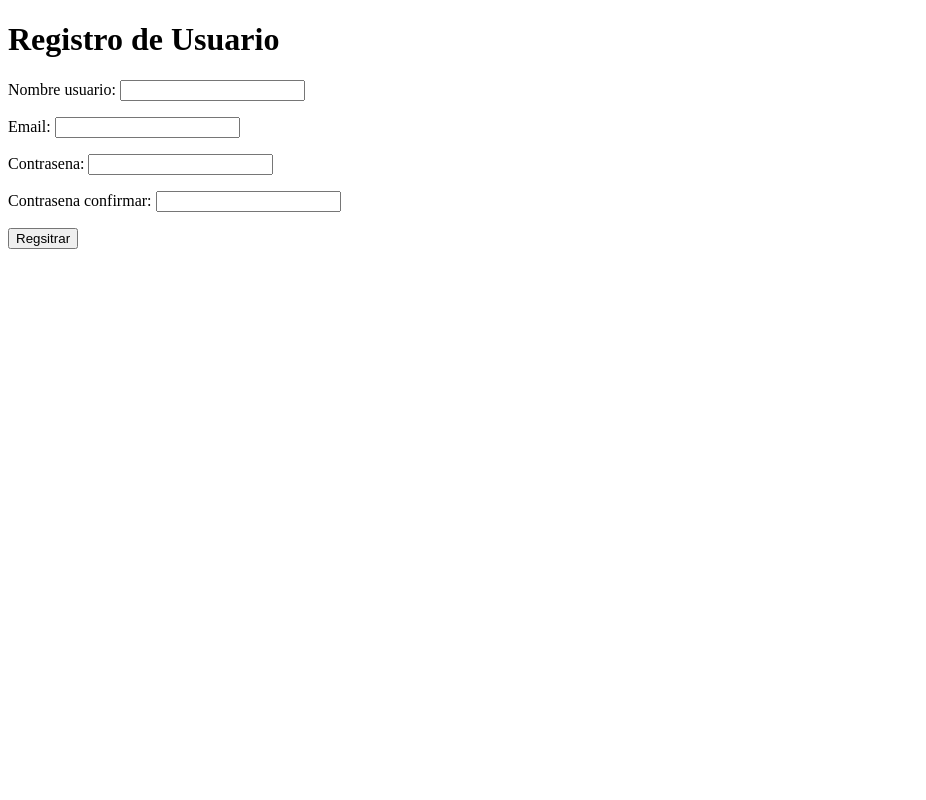
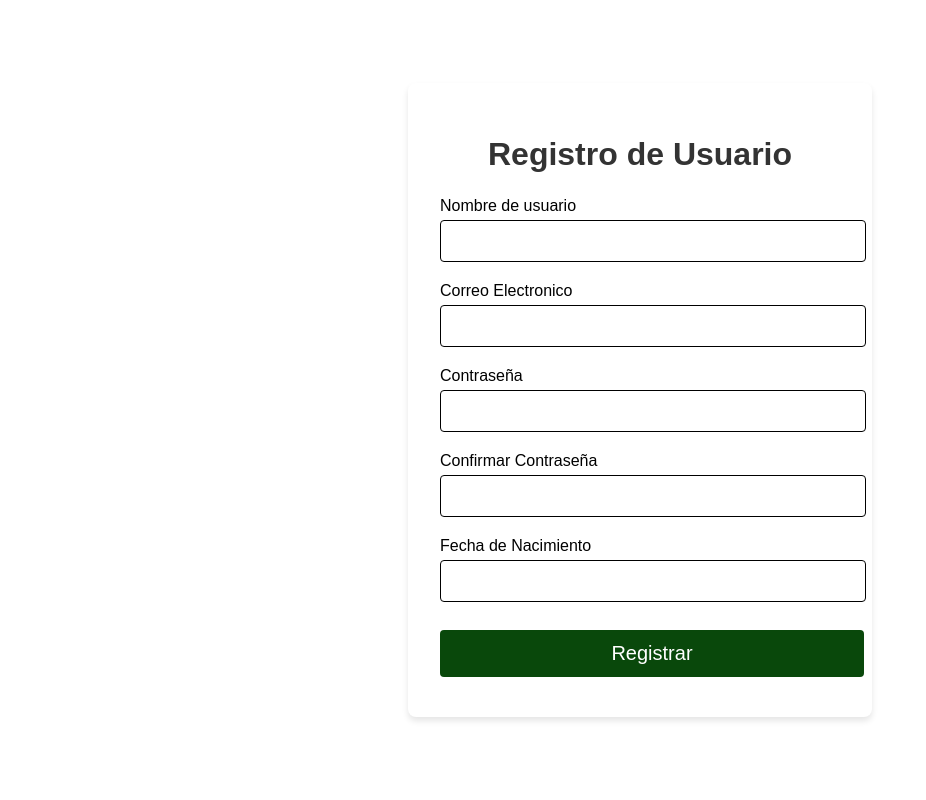
Before and after one commit to carolmilena12/practico2, a Django app: page /usuarios/registro/ in a window 1280 px wide. Shown: the whole page, without its empty margins (0-926 px from the left). Run offline with Django 5.2, Linux system fonts and the light colour scheme; some libraries are stand-ins or nearby versions.

Commit message:
Laboratrio 6

```diff
--- a/registro/settings.py
+++ b/registro/settings.py
@@ -116,7 +116,8 @@ USE_TZ = True
 # Static files (CSS, JavaScript, Images)
 # https://docs.djangoproject.com/en/5.1/howto/static-files/
 
-STATIC_URL = "static/"
+STATIC_URL = "/static/"
+STATICFILES_DIRS = [BASE_DIR / 'static']
 
 # Default primary key field type
 # https://docs.djangoproject.com/en/5.1/ref/settings/#default-auto-field
--- a/static/usuarios/styles.css
+++ b/static/usuarios/styles.css
@@ -0,0 +1,84 @@
+body {
+    font-family: Arial, Helvetica, sans-serif;
+    background-color: white;
+    margin: 0;
+    padding: 0;
+    display: flex;
+    justify-content: center;
+    align-items: center;
+    height: 100vh;
+
+}
+.form-container {
+    background-color:white;
+    padding: 2rem;
+    border-radius: 8px;
+    box-shadow: 0px 4px 6px rgba(0,0,0,0.1);
+    width: 100%;
+    max-width: 400px;
+
+}
+h1 {
+    text-align: center;
+    color: #333;
+    margin-bottom: 1.5rem;
+}
+
+form input[type="text"],
+form input[type="email"],
+form input[type="password"]{
+
+    width: 100%;
+    padding: 12px;
+    margin: 5px 0;
+    border: 1px solid;
+    border-radius: 4px;
+    font-size: 14px;
+}
+
+button[type="submit"]{
+    background-color: #09480b;
+    padding: 12px 20px;
+    color: white;
+    width: 106%;
+    margin: 8px 0;
+    border: none;
+    border-radius: 4px;
+    cursor: pointer;
+    font-size: 20px;
+
+}
+
+button[type="submit"]:hover{
+    background-color: #45a049;
+
+}
+
+form {
+    display: flex;
+    flex-direction: column;
+}
+
+.form-group {
+    margin-bottom: 15px;
+}
+
+.ui-datepicker-header {
+    background-color: blueviolet;
+    color: white;
+
+}
+
+.ui-datepicker-calendar {
+    color: aquamarine;
+
+}
+
+ul {
+    color: red;
+    font-size: 12px;
+    padding-left: 20px;
+}
+ul li {
+    margin-bottom: 5px;
+}
--- a/usuarios/forms.py
+++ b/usuarios/forms.py
@@ -5,6 +5,7 @@ class RegistroUsuariosForm(forms.Form):
     email=forms.EmailField( widget=forms.EmailInput(attrs={'autocomplete': 'off'}))
     contrasena=forms.CharField(widget=forms.PasswordInput(attrs={'autocomplete': 'new-password'}))
     contrasena_confirmar=forms.CharField(widget=forms.PasswordInput(attrs={'autocomplete': 'new-password'}))
+    fecha_nacimiento=forms.DateField(widget = forms.TextInput(attrs= {'class': 'datepicker'}))
 
     def clean_nombre_usuario(self):
         nombre_usuario = self.cleaned_data.get('nombre_usuario')
@@ -20,7 +21,7 @@ class RegistroUsuariosForm(forms.Form):
 
     def clean_contrasena(self):
         contrasena=self.cleaned_data.get('contrasena')
-        if len(contrasena)<8:
+        if len(contrasena)<6:
             raise forms.ValidationError("La contraseña debe tener al menos 8 caracteres")
         return contrasena
 
--- a/usuarios/templates/usuarios/registro.html
+++ b/usuarios/templates/usuarios/registro.html
@@ -1,20 +1,65 @@
 <!DOCTYPE html>
-<html lang="en">
+<html lang="es">
 <head>
     <meta charset="UTF-8">
-    <meta name="viewport" content="width=device-width, initial-scale=1.0">
-    <title>Fromulario de registro</title>
+    <title>Formulario de registro</title>
     {% load static %}
+    <link rel="stylesheet" type="text/css" href="{% static 'usuarios/styles.css' %}">
+    <link rel="stylesheet" href="https://code.jquery.com/ui/1.12.1/themes/base/jquery-ui.css">
+    <script src="https://code.jquery.com/jquery-3.6.0.min.js"></script>
+    <script src="https://code.jquery.com/ui/1.12.1/jquery-ui.min.js"></script>
 </head>
 <body>
+
     <div class="form-container">
         <h1>Registro de Usuario</h1>
-        <form method="post" action="{% url 'registro' %}" autocomplete="off">
+        <form method="POST">
             {% csrf_token %}
-            {{ form.as_p }}
-            <button type="submit">Regsitrar</button>
+            <div class="form-group">
+                <label for="id_nombre_usuario">Nombre de usuario</label>
+                {{form.nombre_usuario}}
+            </div>
+            <div class="form-group">
+                <label for="id_email">Correo Electronico</label>
+                {{form.email}}
+            </div>
+            <div class="form-group">
+                <label for="id_contrasena">Contraseña</label>
+                {{form.contrasena}}
+            </div>
+            <div class="form-group">
+                <label for="id_contrasena_confirmar">Confirmar Contraseña</label>
+                {{form.contrasena_confirmar}}
+            </div>
+        <div class="form-group">
+            <label for="id_fech_nacimiento"> Fecha de Nacimiento</label>
+            {{form.fecha_nacimiento}}
+        </div>
+        <button type="submit">Registrar</button>
+
         </form>
 
+        {% if form.errors %}
+            <ul>
+                {% for field in form %}
+                    {% for error in field.errors %}
+                    <li>
+                        {{error}}
+                    </li>
+                    {% endfor %}
+                {% endfor %}
+            </ul>
+        {% endif %}
     </div>
+    <script>
+        $(document).ready(function(){
+            $(".datepicker").datepicker({
+                dateFormat: "yy-mm-dd",
+                changeMonth: true,
+                changeYear: true,
+                yearRange: "1900:2025"
+            });
+        });
+    </script>
 </body>
 </html>
--- a/usuarios/templates/usuarios/registro_exitoso.html
+++ b/usuarios/templates/usuarios/registro_exitoso.html
@@ -7,6 +7,7 @@
 </head>
 <body>
     <h1>REGISTRO EXITOSO!!</h1>
+    <p> gracias por registrate </p>
 
 </body>
 </html>
```
